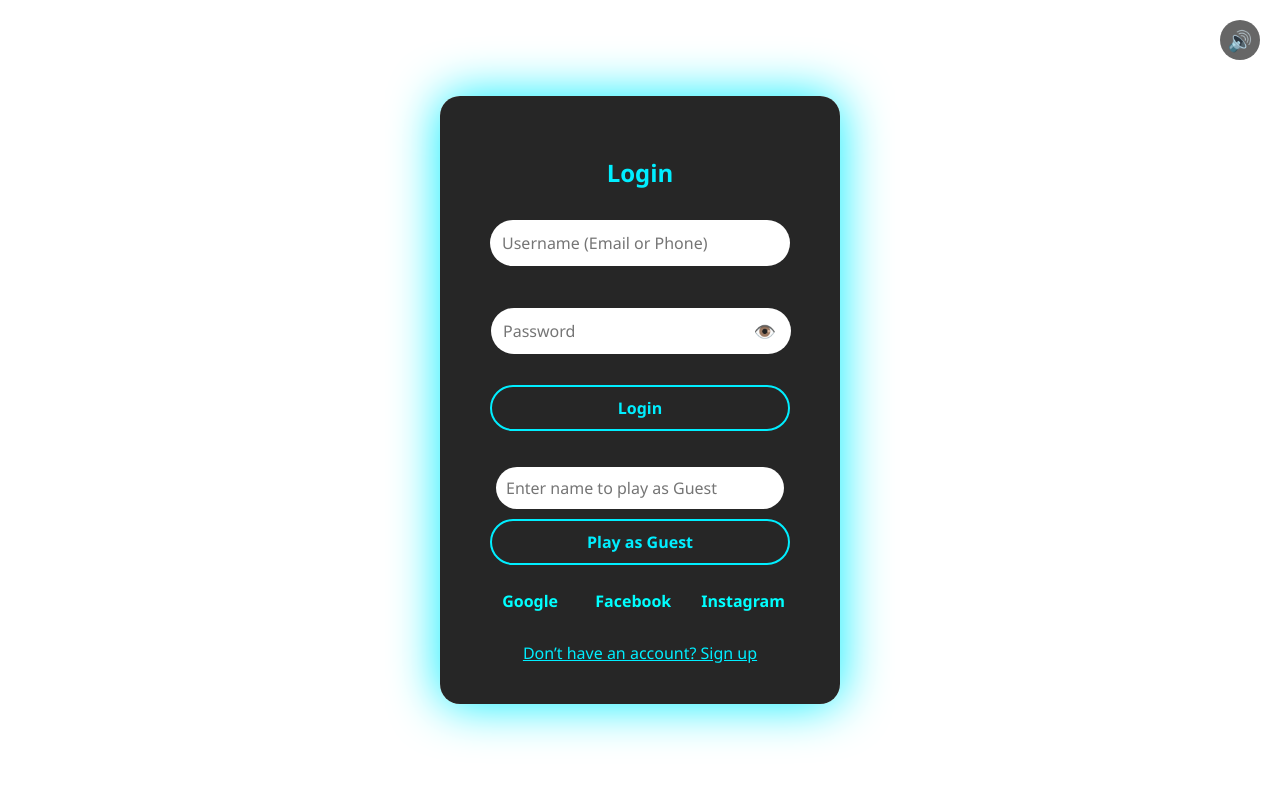
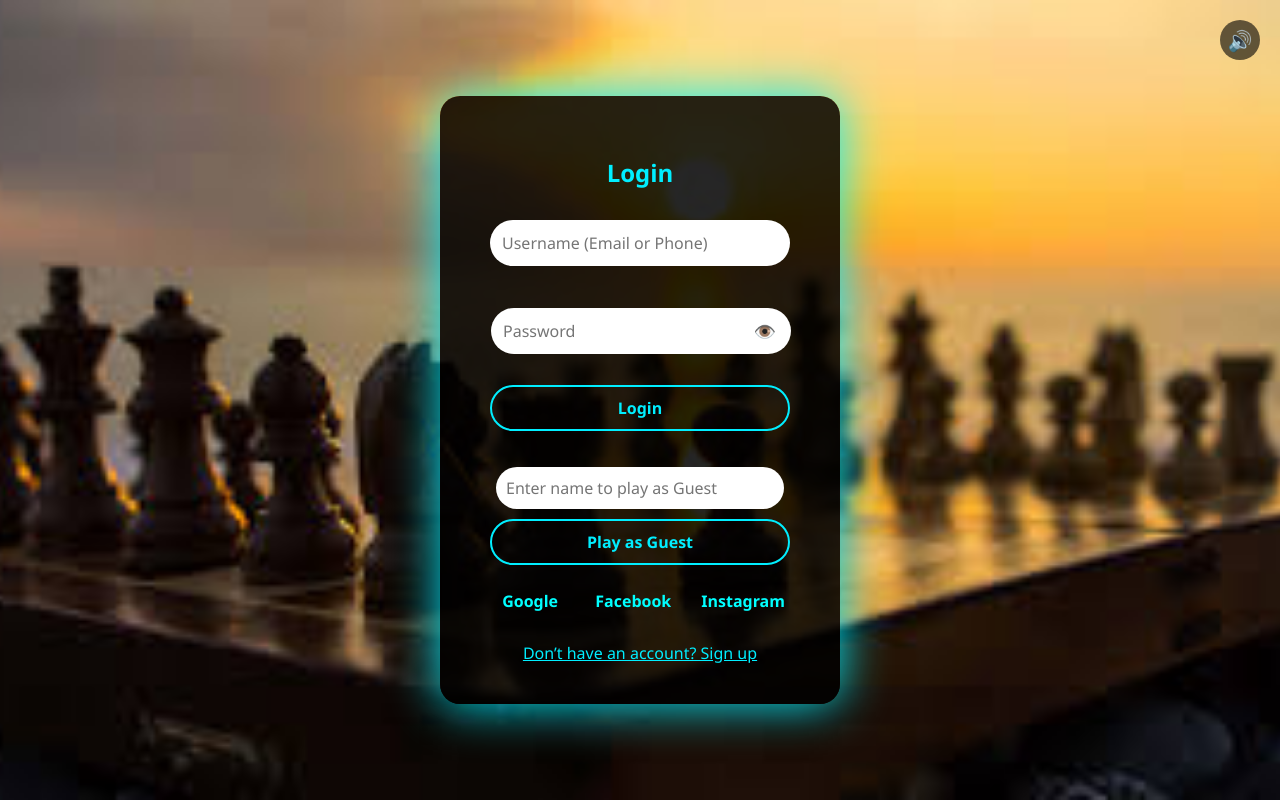
Before and after one commit to DARK-Coder-2008/CHESS, a plain HTML site: page Login page.html in a window 1280 px wide. Drawn offline with Linux system fonts and the light colour scheme; the site is published under a folder, as on GitHub Pages, so addresses that start at the root find nothing.

Commit message:
Updated website

```diff
--- a/CSS/Login.css
+++ b/CSS/Login.css
@@ -12,7 +12,7 @@
     justify-content: center;
     align-items: center;
     height: 100vh;
-    background-image: url('/img/Bg.jpg');
+    background-image: url('../img/Bg.jpg');
     background-size: cover;
     background-position: center;
   }
```
